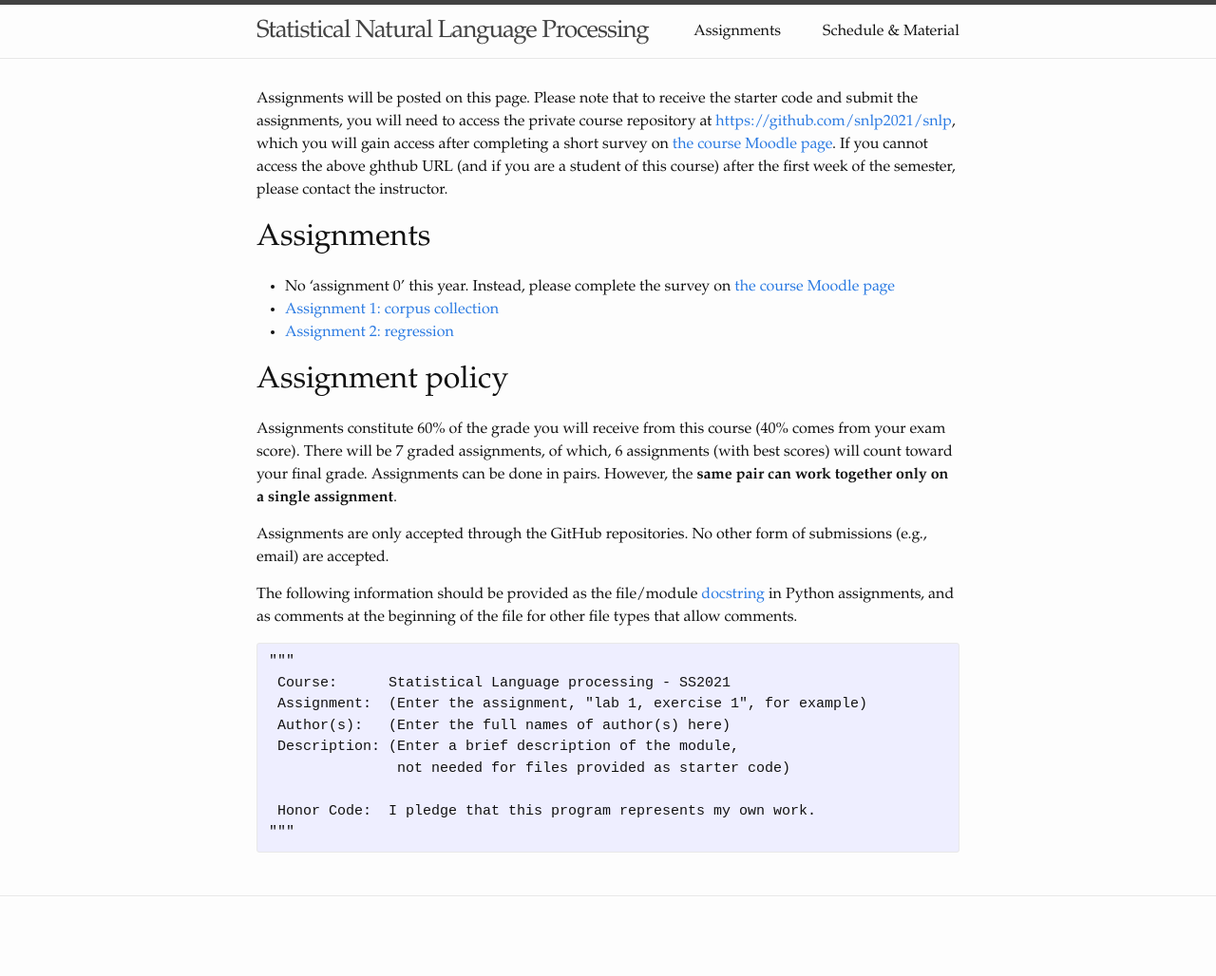
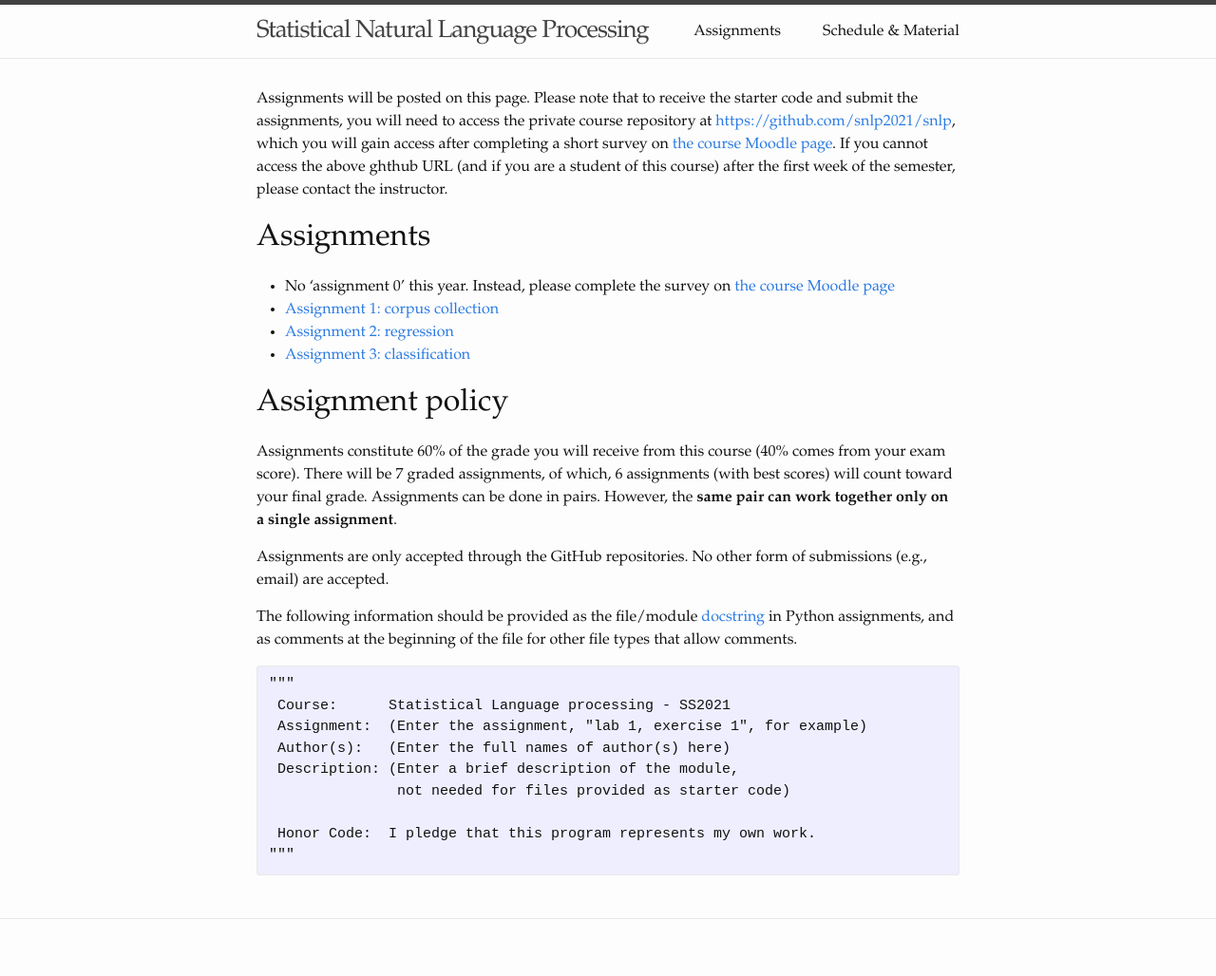
Before and after one commit to snlp2021/snlp2021.github.io, a Jekyll site: the page built from assignments.md, in a window 1280 px wide. Shown: the whole page at 95% size. Built offline with Jekyll 4.4.1, drawn with Linux system fonts in a browser that asks for light colours; before the commit the page ends 1004 px from its top, so only the background shows below that.

Commit message:
Assignment 3.

```diff
--- a/assignments.md
+++ b/assignments.md
@@ -23,6 +23,7 @@ please contact the instructor.
     on [the course Moodle page](https://moodle.zdv.uni-tuebingen.de/course/view.php?id=1645)
 - [Assignment 1: corpus collection](https://snlp2021.github.io/a1)
 - [Assignment 2: regression](https://snlp2021.github.io/a2)
+- [Assignment 3: classification](https://snlp2021.github.io/a3)
 
 # Assignment policy
 
```
